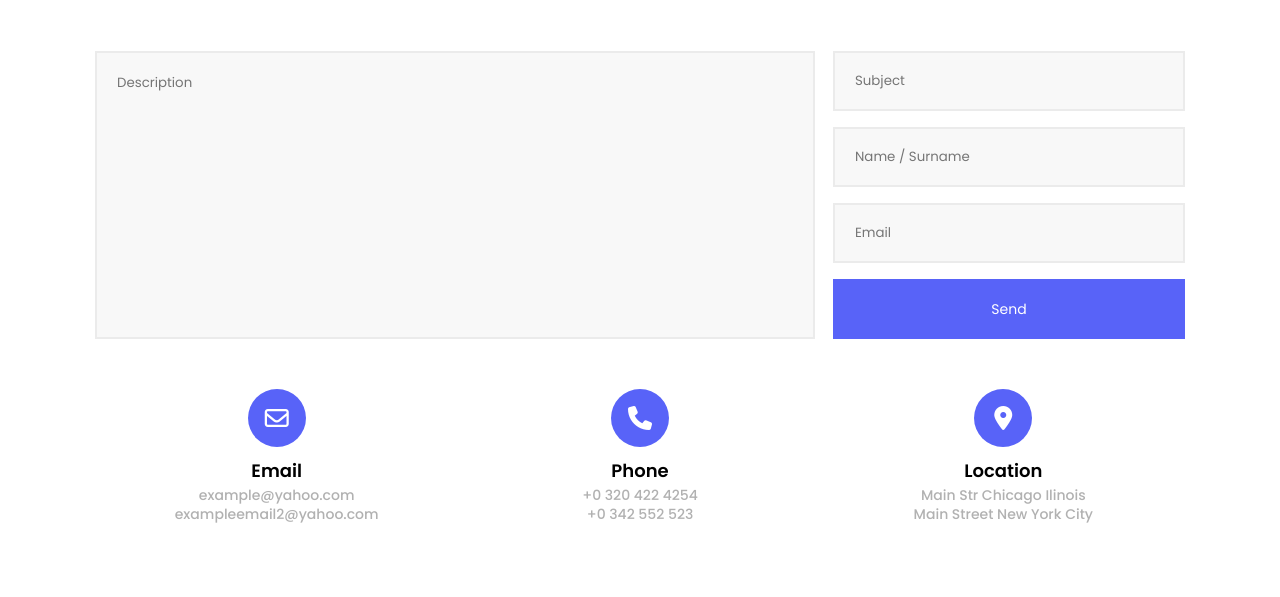
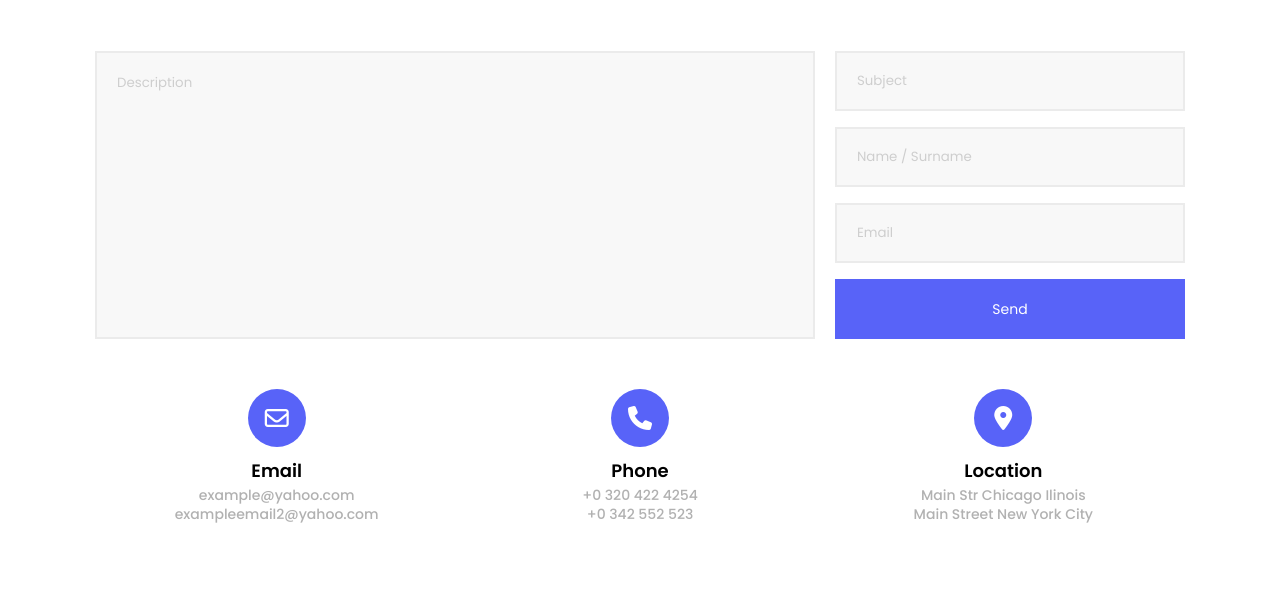
Before and after one commit to Tamaria-G/contact-10, a plain HTML site: page index.html in a window 1280 px wide. Shown: the part 188-785 px from the top of the page. Drawn offline with Linux system fonts and the light colour scheme.

Commit message:
Finally checked

```diff
--- a/css/media.css
+++ b/css/media.css
@@ -45,7 +45,10 @@
         align-items: center;
     }
     textarea {
-
+        margin-right: 0;
+        margin-bottom: 10px;
+    }
+    input {
         margin-bottom: 10px;
     }
     .input-wrapper {
--- a/css/style.css
+++ b/css/style.css
@@ -45,34 +45,43 @@ textarea {
     background-color: #F8F8F8;
     padding: 20px;
     font-family: 'Poppins', sans-serif;
+    margin-right: 20px;
 
+}
+textarea::placeholder, input::placeholder {
+    color: #CECECE;
 }
 .input-wrapper {
     display: flex;
     flex-direction: column;
-    max-width: 352px;
+    justify-content: space-between;
+    align-items: baseline;
+    max-width: 350px;
     width: 100%;
 }
 input {
-    height: 60px;
+
     border: 2px solid #EBEBEB;
     background-color: #F8F8F8;
     padding: 20px;
     font-family: 'Poppins', sans-serif;
 
 }
-.text-input {
+/* .text-input {
     margin: 16px 0;
+} */
+input, button {
+    width: 100%;
+    height: 60px;
 }
 
 textarea:focus, input:focus {
     outline: none;
 }
 button {
-    height: 60px;
     background-color: #5863F8;
     color: #ffffff;
-    margin-top: 16px;
+    /* margin-top: 16px; */
     border: none;
     font-family: 'Poppins', sans-serif;
     font-size: 14px;
--- a/index.html
+++ b/index.html
@@ -28,7 +28,7 @@
 
 
             <div class="form-wrapper">
-                <form action="#">
+                <form action="#" method="post">
                     <textarea name="description" id="description" placeholder="Description"></textarea>
 
                     <div class="input-wrapper">
```
